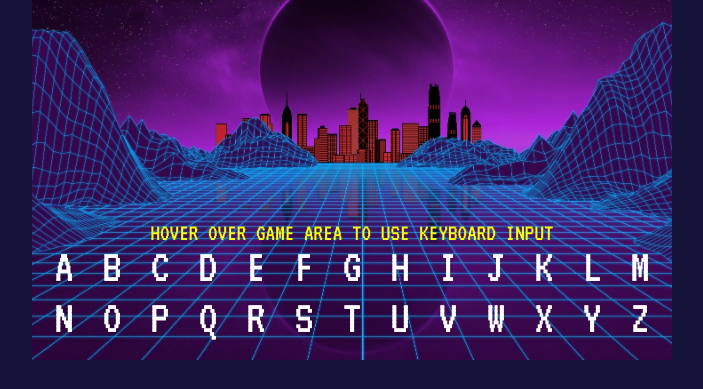
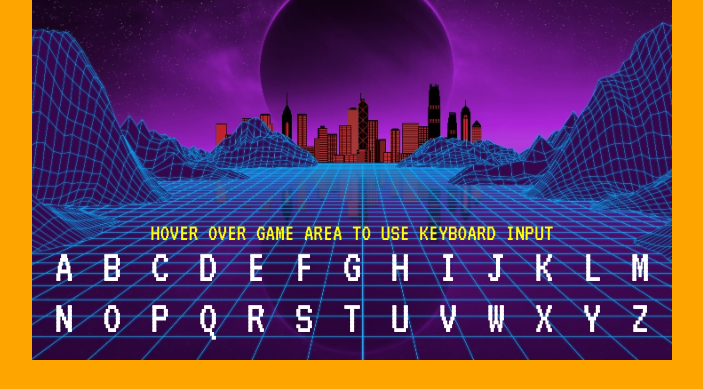
Before and after one commit to daki4364/zeta-samples-david, a plain HTML site: page Hangman/index.html in a window 1280 px wide. Shown: the part 136-525 px from the top of the page, without its empty margins (288-991 px from the left). Drawn offline with Linux system fonts and the light colour scheme; no server answers.

Commit message:
fix: BUG66-3425 fix background color

```diff
--- a/Hangman/style.css
+++ b/Hangman/style.css
@@ -19,7 +19,7 @@
     color: white;
 }
 html, body{
-    background-color:#131339;
+    background-color: orange;
     width:100%;
     height:100%;
     margin:0;
```
